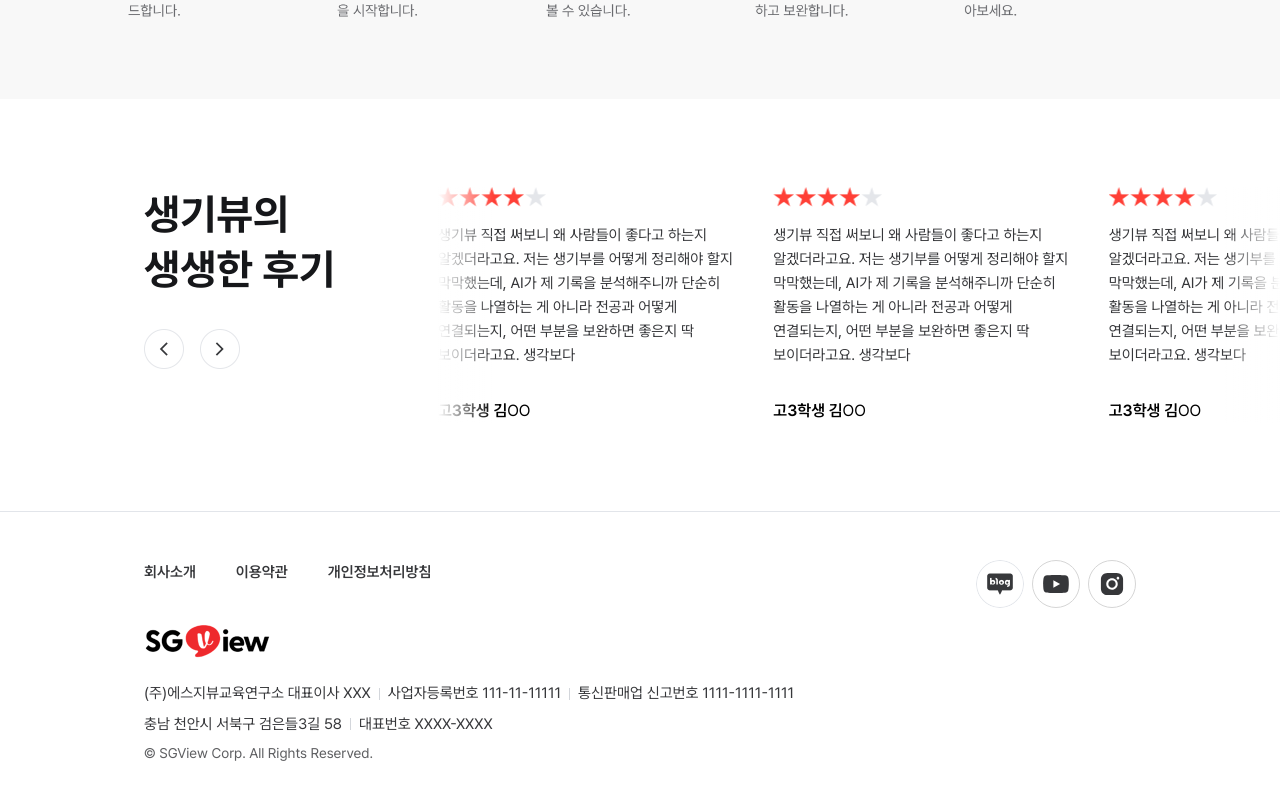
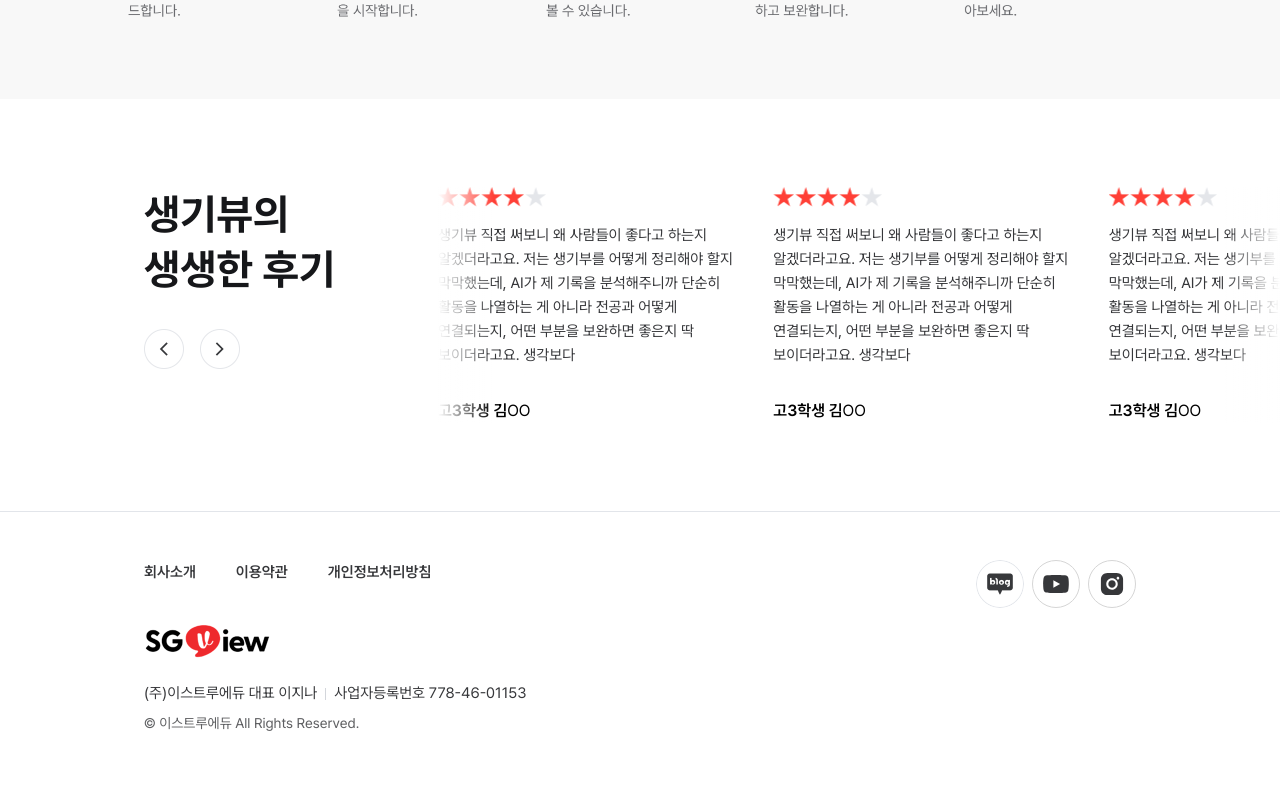
Before and after one commit to dongseob/sgview_web, a Next.js app: page / in a window 1280 px wide. Shown: the part 3413-4213 px from the top of the page. Built offline with nearby package versions, Linux system fonts and the light colour scheme.

Commit message:
회사 정보 수정

```diff
--- a/app/component/Footer.tsx
+++ b/app/component/Footer.tsx
@@ -66,30 +66,16 @@
             <div className='flex flex-col items-start justify-start gap-[8px]'>
               <div className='flex flex-wrap items-center gap-[8px] max-[745px]:flex-col max-[745px]:items-start max-[745px]:gap-[4px]'>
                 <p className='text-[15px] leading-[1.5] text-[var(--n-800)]'>
-                  (주)에스지뷰교육연구소 대표이사 XXX
+                  (주)이스트루에듀 대표 이지나
                 </p>
                 <div className='w-[1px] h-[12px] bg-[var(--n-300)] max-[745px]:hidden' />
                 <p className='text-[15px] max-[745px]:text-[14px] leading-[1.5] text-[var(--n-800)]'>
-                  사업자등록번호 111-11-11111
-                </p>
-                <div className='w-[1px] h-[12px] bg-[var(--n-300)] max-[745px]:hidden' />
-                <p className='text-[15px] max-[745px]:text-[14px] leading-[1.5] text-[var(--n-800)]'>
-                  통신판매업 신고번호 1111-1111-1111
-                </p>
-              </div>
-
-              <div className='flex flex-wrap items-center gap-[8px] max-[745px]:flex-col max-[745px]:items-start max-[745px]:gap-[4px]'>
-                <p className='text-[15px] max-[745px]:text-[14px] leading-[1.5] text-[var(--n-800)]'>
-                  충남 천안시 서북구 검은들3길 58
-                </p>
-                <div className='w-[1px] h-[12px] bg-[var(--n-300)] max-[745px]:hidden' />
-                <p className='text-[15px] max-[745px]:text-[14px] leading-[1.5] text-[var(--n-800)]'>
-                  대표번호 XXXX-XXXX
+                  사업자등록번호 778-46-01153
                 </p>
               </div>
 
               <p className='text-[14px] max-[745px]:text-[13px] leading-[1.5] text-[var(--n-800)] opacity-80'>
-                © SGView Corp. All Rights Reserved.
+                © 이스트루에듀 All Rights Reserved.
               </p>
             </div>
           </div>
```
Also changed, not shown: 10 other files (tests, documents, lock files or other folders).
